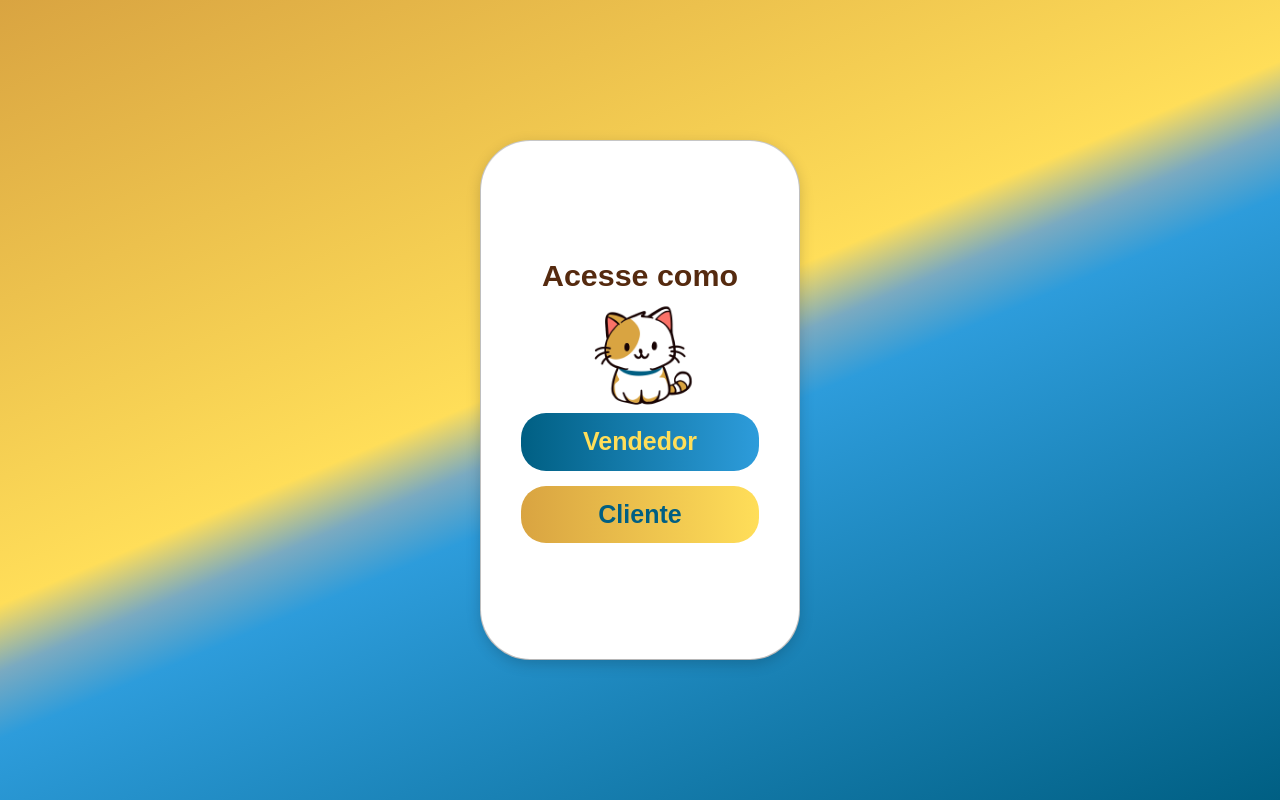
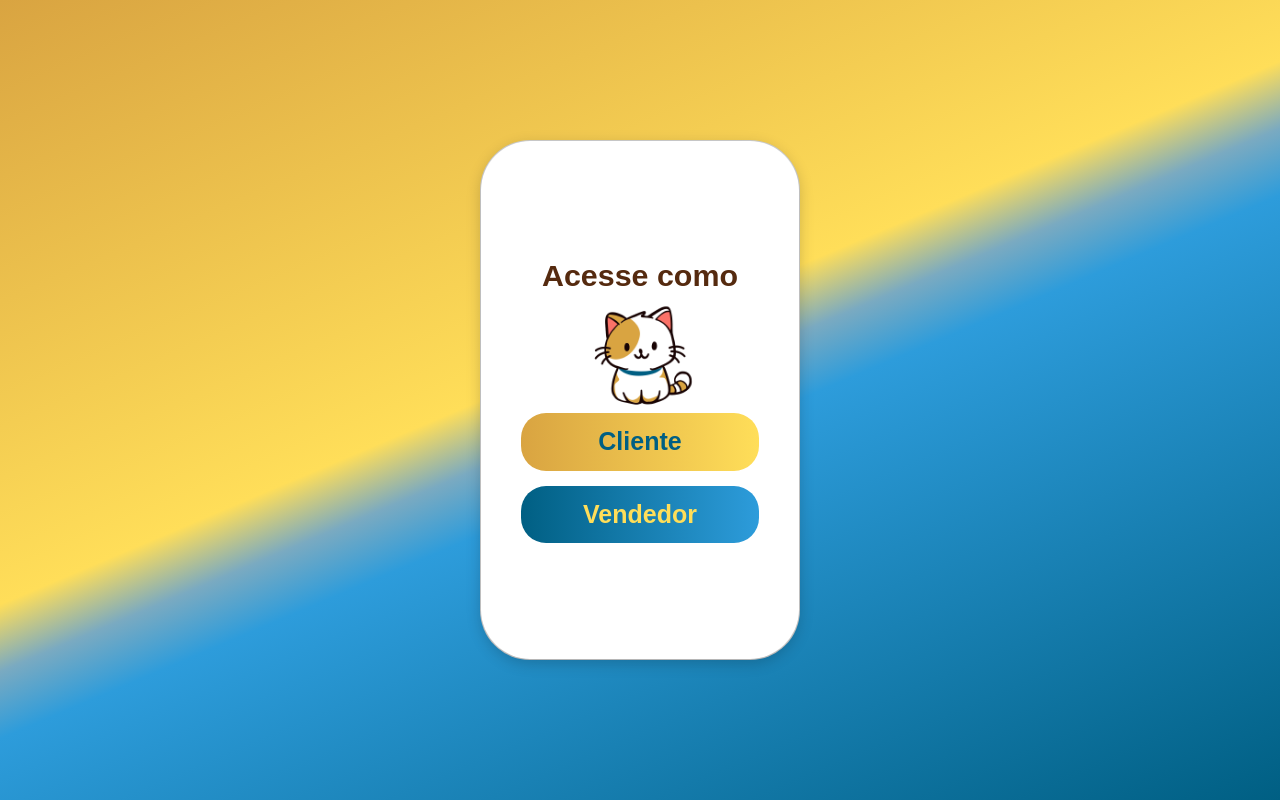
Before and after one commit to Kaique-GM/MiauMigo-web, an Angular app: page /login in a window 1280 px wide. Built offline with nearby package versions, Linux system fonts and the light colour scheme.

Commit message:
Pequeno Ajuste Login

```diff
--- a/src/app/login/login.component.html
+++ b/src/app/login/login.component.html
@@ -6,8 +6,8 @@
                 <h1>Acesse como</h1>
                 <div class="logo"><img src="/Icons/cat.png" alt=""></div>
                 <div class="button-group">
+                    <button class="btnCliente" (click)="selecionarPerfil('cliente')">Cliente</button>
                     <button class="btnVendedor" (click)="selecionarPerfil('vendedor')">Vendedor</button>
-                    <button class="btnCliente" (click)="selecionarPerfil('cliente')">Cliente</button>
                 </div>
             </div>
 
```
